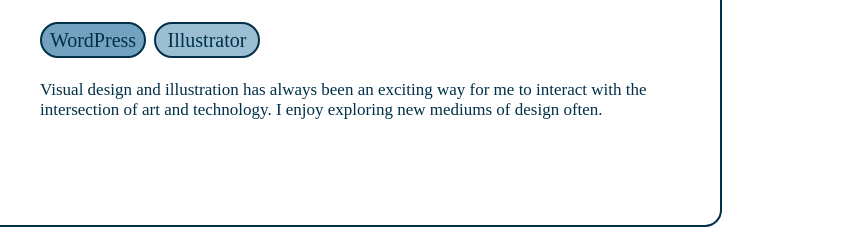
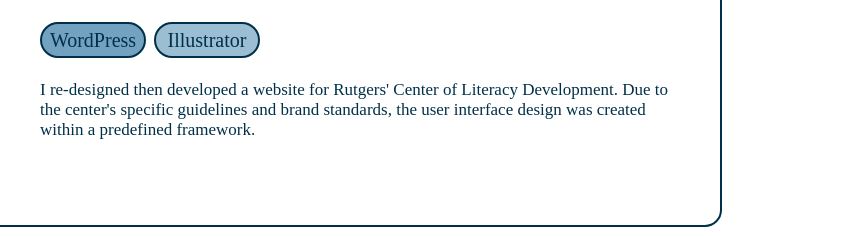
Before and after one commit to kab521/portfolio, a plain HTML site: page graphic.html in a window 1280 px wide. Shown: the part 487-724 px from the top of the page, 413-1280 px from the left. Drawn offline with Linux system fonts and the light colour scheme.

Commit message:
Update graphic.html

```diff
--- a/graphic.html
+++ b/graphic.html
@@ -254,7 +254,7 @@ p {
 
   </tr> <tr> <td>
 
-  <td><p>Visual design and illustration has always been an exciting way for me to interact with the intersection of art and technology. I enjoy exploring new mediums of design often. </td> </p>
+  <td><p>I re-designed then developed a website for Rutgers' Center of Literacy Development. Due to the center's specific guidelines and brand standards, the user interface design was created within a predefined framework.  </td> </p>
   <br> <br> </a>
 
   </td> </tr> </table> </div> <br> <br>
```
